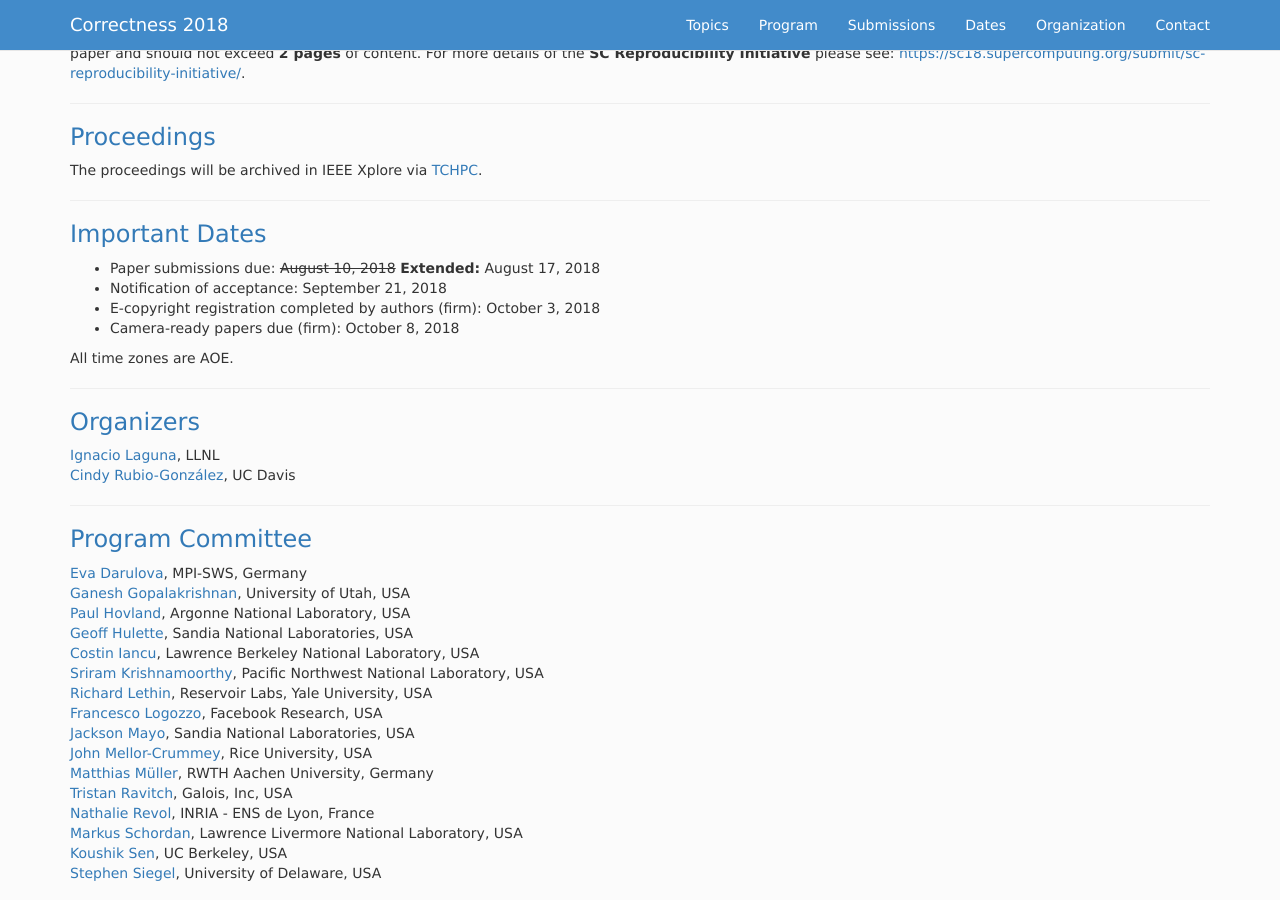
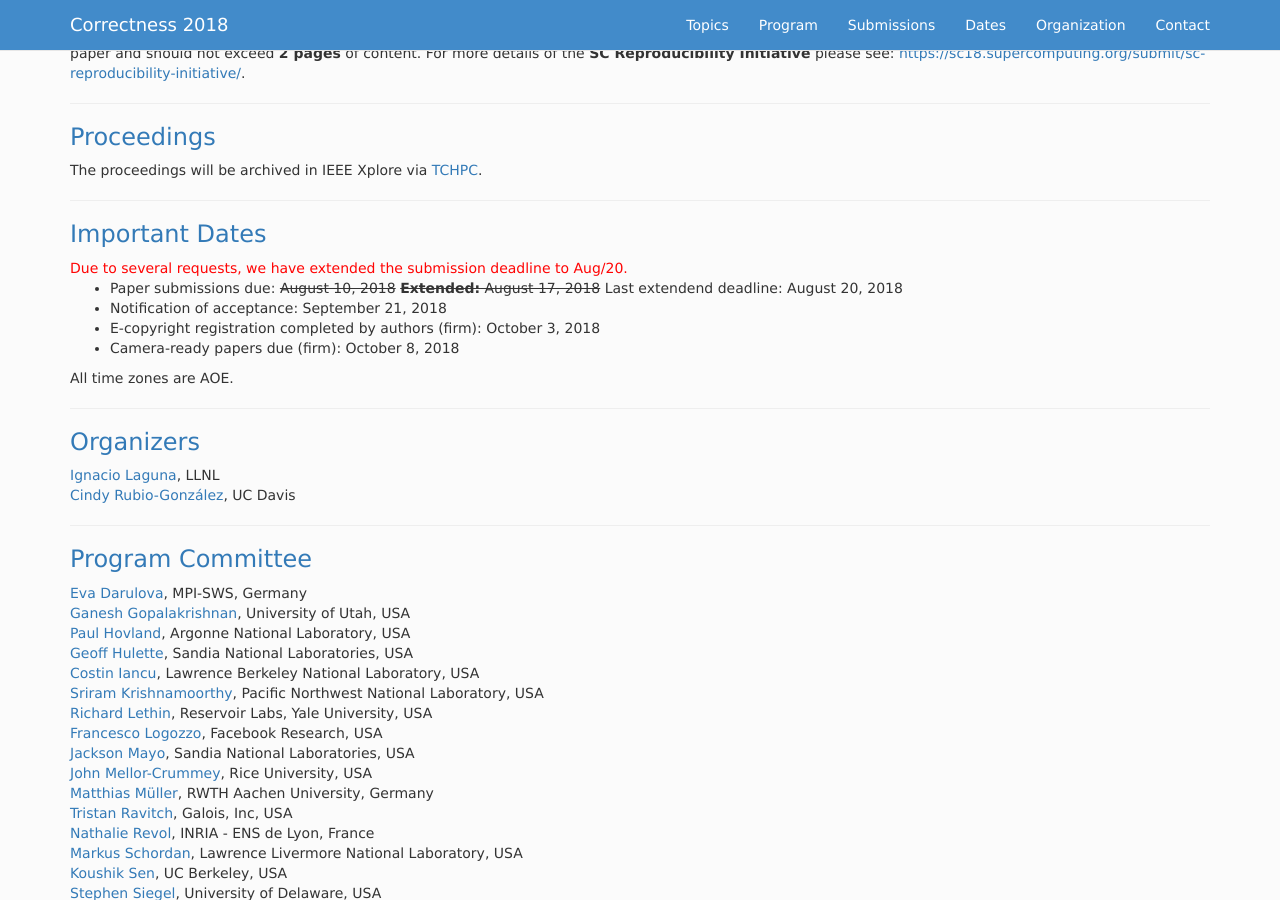
Before and after one commit to correctness-workshop/2018, a Jekyll site: the page built from index.md, in a window 1280 px wide and 900 px high, scrolled down 1632 px. Built offline with Jekyll 4.4.1, drawn with Linux system fonts in a browser that asks for light colours; nearby versions of some CDN libraries; the list of posts is cut into pages by our own code.

Commit message:
Update index.md

```diff
--- a/index.md
+++ b/index.md
@@ -95,8 +95,9 @@ The proceedings will be archived in IEEE Xplore via [TCHPC](https://tc.computer.
 
 ---
 ### <a class="anchor" name="dates"> Important Dates </a>
+<font color="FF0404">Due to several requests, we have extended the submission deadline to Aug/20.</font>
 
-* Paper submissions due: ~~August 10, 2018~~ **Extended:** August 17, 2018
+* Paper submissions due: ~~August 10, 2018~~ ~~**Extended:** August 17, 2018~~ Last extendend deadline: August 20, 2018
 * Notification of acceptance: September 21, 2018
 * E-copyright registration completed by authors (firm): October 3, 2018
 * Camera-ready papers due (firm): October 8, 2018
```
